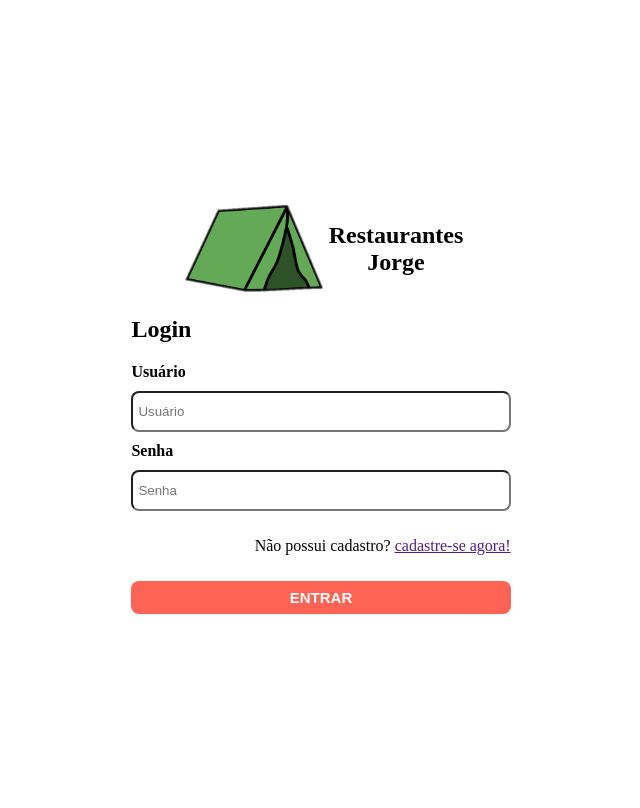
After one commit to AlexRoqueX2/jorge, a PHP site: page /Login.html in a window 1280 px wide. The commit adds this page. Shown: the whole page, without its empty margins (319-959 px from the left). Run offline with PHP 8.4, Linux system fonts and the light colour scheme.

Commit message:
Site com tela de Login

```diff
--- /dev/null
+++ b/Login.html
@@ -0,0 +1,35 @@
+<!DOCTYPE html>
+<html lang="en">
+<head>
+    <meta charset="UTF-8">
+    <meta name="viewport" content="width=device-width, initial-scale=1.0">
+    <title>Login do time</title>
+    <link href="style.css" rel="stylesheet" type="text/css" />
+</head>
+<body>
+    <section class="area-login">
+        <div class="login">
+            <div class="img-login">
+                <img src="imgs/rest.png" alt="Logo do Restaurante">
+                <h2>
+                    Restaurantes<br>
+                    Jorge
+                </h2>
+            </div>
+
+            <form>
+                <h2>Login</h2>
+                <label for="usuário"><b>Usuário</b></label>
+                <input type="text" name="usuário" placeholder="Usuário">
+
+                <label for="usuário"><b>Senha</b></label>
+                <input type="text" name="senha" placeholder="Senha">
+
+                <p>Não possui cadastro? <a href="">cadastre-se agora!</a></p>
+
+                <button type="submit">Entrar</button>
+            </form>
+        </div>
+    </section>
+</body>
+</html>
--- a/historia.html
+++ b/historia.html
@@ -14,14 +14,14 @@
       <a class="link" href="index.html"> cardapio </a>
       <a class="link" href="historia.html"> sobre nós </a>
       <a class="link" href="restaurante.html"> restaurantes </a>
-      <a class="link2" href="ajuda.html"> Ajuda </a>
+      <a class="link" href="Login.html">Entre para o Time</a>
       <br>
     </div>
     <h1> Sobre Nós: </h1>
     <div class="food">
       <table>
         <tr>
-          <td><img class="image2" src="jorge.png"></td>
+          <td><img class="image2" src="/imgs/jorge.png"></td>
           <td class="mesa">
             <h2> Chef Jorge </h2>
             <h3> Formado em 7 artes culinárias diferentes </h3>
@@ -54,7 +54,7 @@
               que sim nenhum chefe entrega seus temperos kkkkkk ....
             </p>
           </td>
-          <td><img class="image" src="jorget.PNG"></td>
+          <td><img class="image" src="/imgs/jorget.PNG"></td>
         </tr>
       </table>
 
--- a/restaurante.html
+++ b/restaurante.html
@@ -14,13 +14,13 @@
       <a class="link" href="index.html"> cardapio </a>
       <a class="link" href="historia.html"> sobre nós </a>
       <a class="link" href="restaurante.html"> restaurantes </a>
-      <a class="link2" href="ajuda.html"> Ajuda </a>
+      <a class="link" href="Login.html">Entre para o Time</a>
       <br>
     </div>
     <div class="food">
       <table>
         <tr>
-          <td><img class="image2" src="rest.png"></td>
+          <td><img class="image2" src="/imgs/rest.png"></td>
           <td class="mesa">
             <h2> Restaurantes </h2>
             <h3> Sempre a sua disposição </h3>
--- a/style.css
+++ b/style.css
@@ -97,3 +97,54 @@ html {
 
 
   }
+  .area-login {
+    display: flex;
+    height: 100vh;
+    align-items: center;
+    justify-content: center;
+    overflow: hidden;
+  }
+  .login{
+    width: 30%;
+    display: flex;
+    flex-direction: column;
+    align-items: center;
+    justify-items: center;
+  }
+  .login form{
+    display: flex;
+    flex-direction: column;
+    width: 100%;
+  }
+  .login form p {
+    text-align: right;
+    padding-bottom: 10px;
+  }
+  .login input{
+    margin-bottom: 10px;
+    margin-top: 10px;
+    padding-left: 5px;
+    height: 35px;
+    outline: none;
+    border-radius: 8px;
+  }
+  .img-login{
+    display: flex;
+  }
+  .img-login h2 {
+    text-align: center;
+  }
+  .img-login img {
+    width: 150px;
+  }
+  form [type="submit"] {
+    display: block;
+    padding: 8px;
+    background-color: #FF6353;
+    border: none;
+    border-radius: 8px;
+    color: white;
+    font-size: 15px;
+    text-transform: uppercase;
+    font-weight: bold;
+  }
```
Also changed, not shown: ajuda.html (deleted, +0 -19 lines), index.html (+12 -11 lines), imgs/cafe.jpg (renamed from cafe.jpg), imgs/capipastel.jpg (renamed from capipastel.jpg), imgs/cuzcuz.jpg (renamed from cuzcuz.jpg), imgs/jorge.png (renamed from jorge.png), imgs/jorget.PNG (renamed from jorget.PNG), imgs/maxresdefault.jpg (renamed from maxresdefault.jpg), imgs/pontoextra.jpg (renamed from pontoextra.jpg), imgs/rest.png (renamed from rest.png), imgs/suco.jpg (renamed from suco.jpg), imgs/whey.png (renamed from whey.png).
